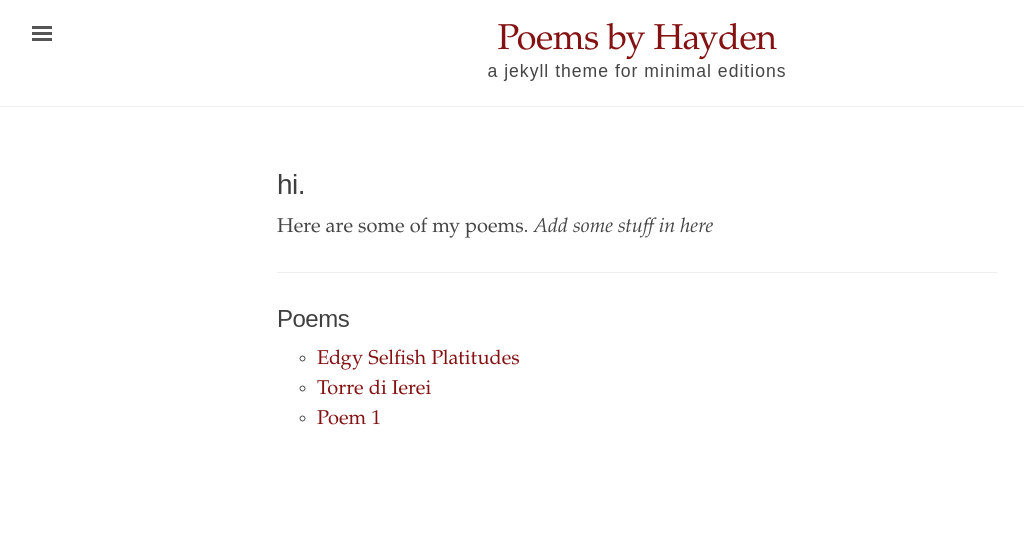
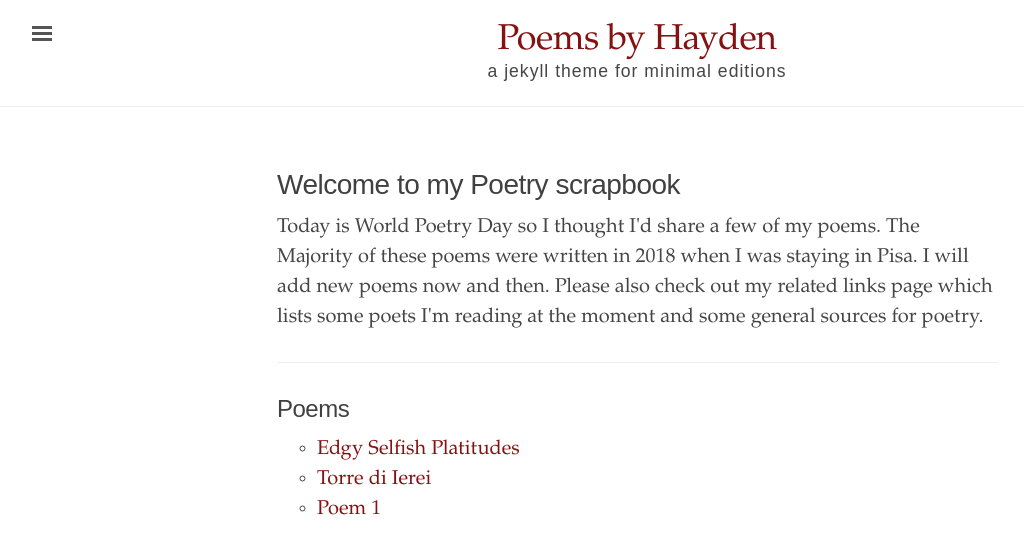
Before and after one commit to hayden-poems/hayden-poems.github.io, a Jekyll site: the page built from index.html, in a window 1280 px wide. Shown: the top 554 px of the page, without its empty margins (3-1027 px from the left). Built offline with Jekyll 4.4.1, drawn with Linux system fonts in a browser that asks for light colours.

Commit message:
Update index.html

```diff
--- a/index.html
+++ b/index.html
@@ -3,11 +3,13 @@ layout: default
 title: "Hayden poems"
 ---
 <div class="introduction">
-  <h1>hi.</h1>
+  <h1>Welcome to my Poetry scrapbook</h1>
 
 <p>
-  Here are some of my poems.
-  <i>Add some stuff in here</i>
+  Today is World Poetry Day so I thought I'd share a few of my poems.
+  The Majority of these poems were written in 2018 when I was staying in Pisa.
+  I will add new poems now and then.
+  Please also check out my related links page which lists some poets I'm reading at the moment and some general sources for poetry.
 </p>
 </div>
 
```
